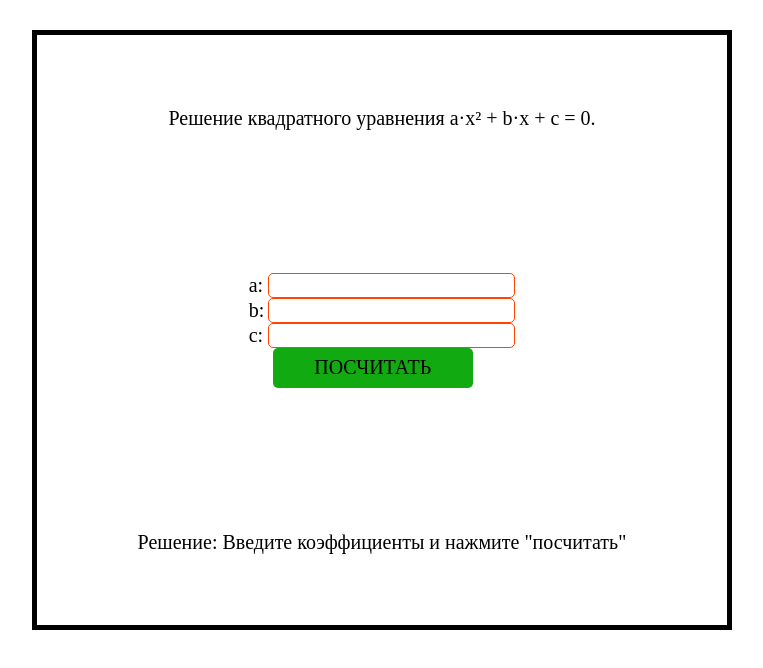
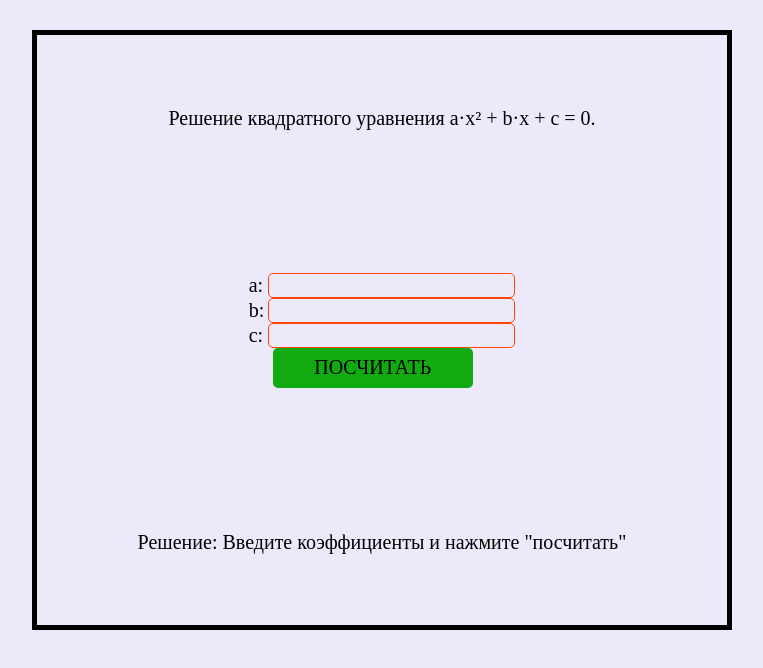
Before and after one commit to FireJet192/calculator, a plain HTML site: page index.html in a window 1280 px wide. Shown: the whole page, without its empty margins (258-1021 px from the left). Drawn offline with Linux system fonts and the light colour scheme.

Commit message:
Changed background color

```diff
--- a/style.css
+++ b/style.css
@@ -25,6 +25,7 @@ legend {display: block;}
 
 body {
 	padding: 30px;
+    background-color: hsl(247, 69%, 95%);
 }
 .wrapper {
 	border: 5px solid #000;
```
